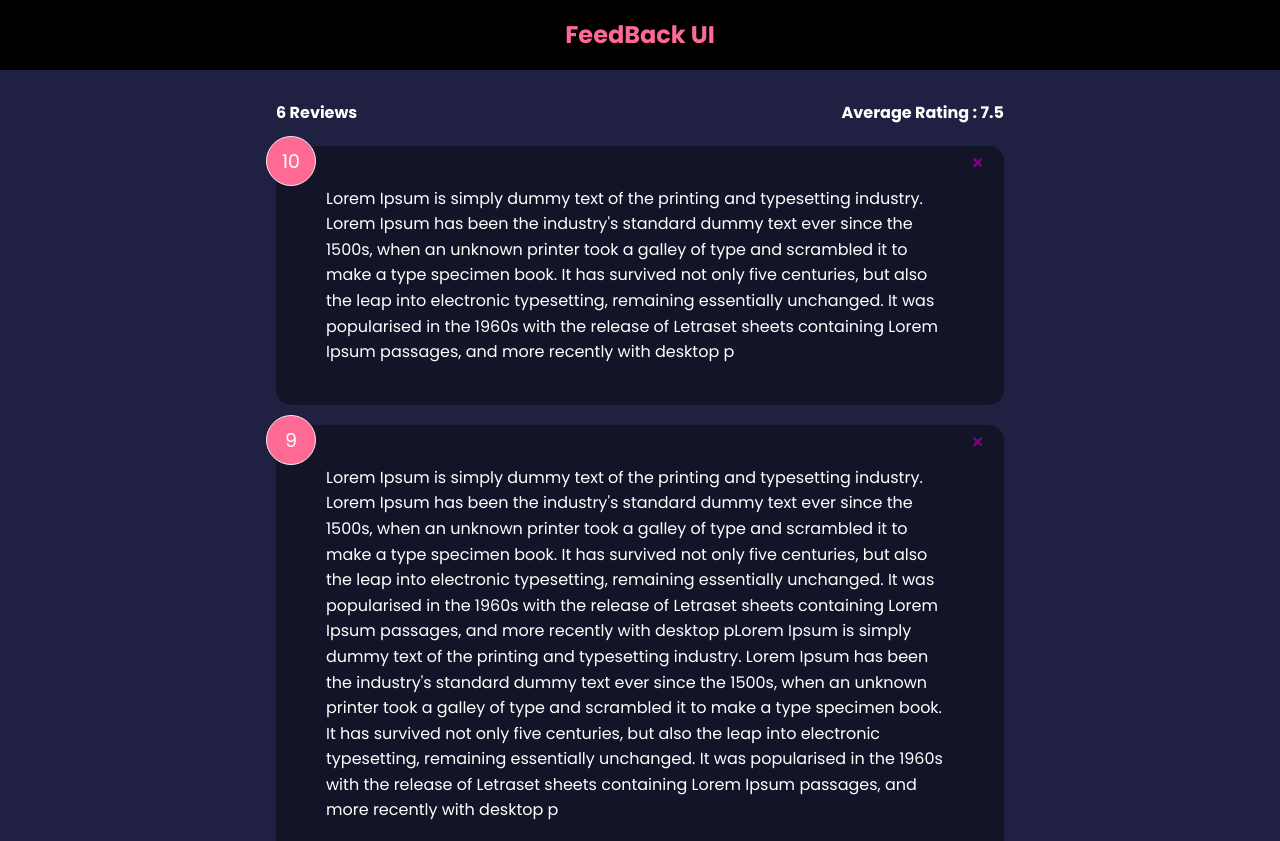
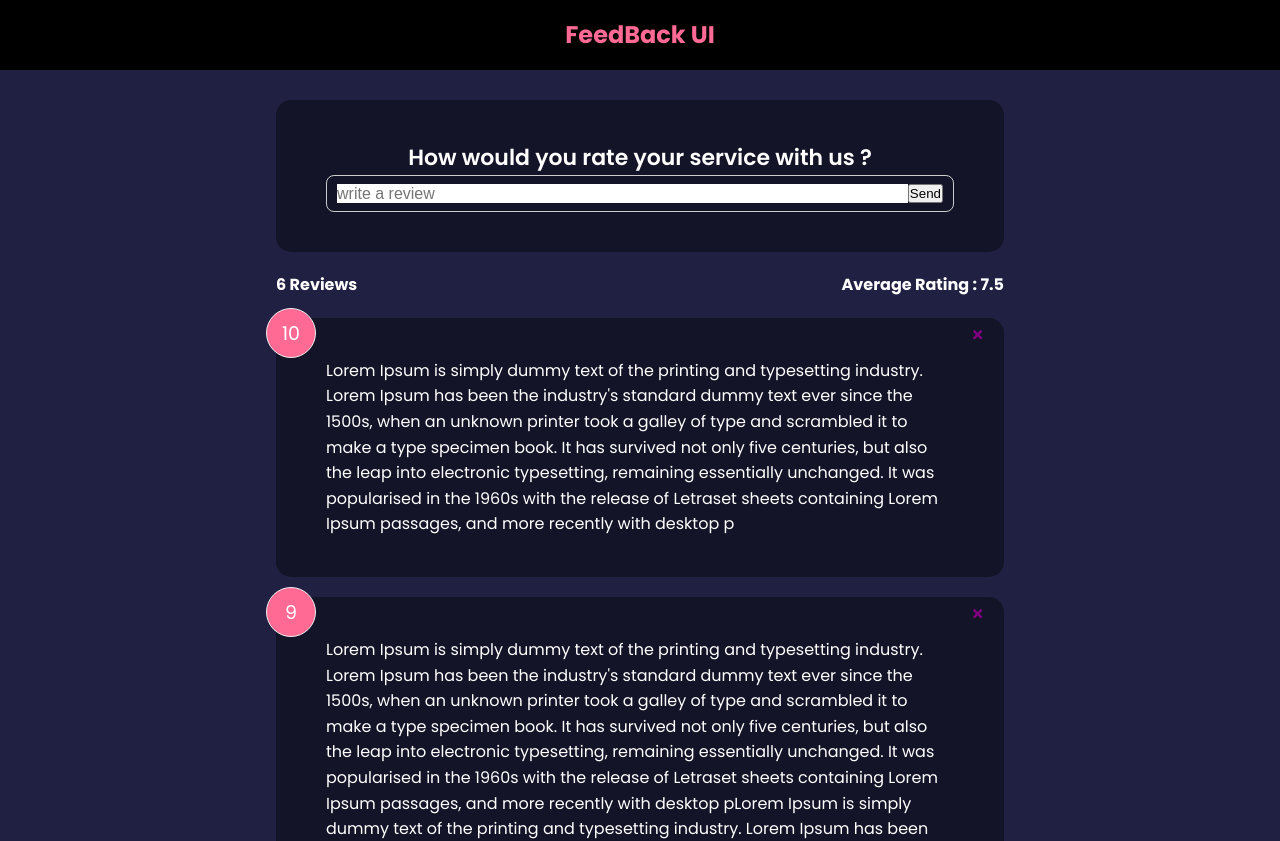
Before and after one commit to lyeslehara1996/feedback-app, a React (Create React App) app: page / in a window 1280 px wide. Shown: the top 841 px of the page. Built offline with nearby package versions, Linux system fonts and the light colour scheme.

Commit message:
add input form

```diff
--- a/src/App.js
+++ b/src/App.js
@@ -5,6 +5,7 @@
 import { useState } from "react";
 import "./index.css";
 import FeedBackStates from "./Components/FeedBackStates";
+import FeedBackForm from "./Components/FeedBackForm";
 
 function App() {
   const [feedback, setFeedback] = useState(FeedBackData);
@@ -19,6 +20,7 @@
       <Header />
 
       <div className="container">
+        <FeedBackForm />
         <FeedBackStates feedback={feedback} />
         <FeedBackList feedback={feedback} handleDelete={deleteFeedback} />
       </div>
--- /dev/null
+++ b/src/Components/FeedBackForm.jsx
@@ -0,0 +1,27 @@
+import React,{useState} from 'react';
+import Card from './shared/Card';
+const FeedBackForm = () => {
+
+    const [text,setText] = useState('')
+
+    const handleTextChange = (e) =>{
+        setText(e.target.value)
+    }
+    return (
+        <Card>
+            <form >
+                <h2>How would you rate your service with us ?</h2>
+                 <div className="input-group">
+                    <input onChange= {handleTextChange} type="text " placeholder='write a review'  value={text}/>
+                    <button type="submit">Send</button>
+                 </div>
+
+
+
+            </form>
+
+        </Card>
+    );
+};
+
+export default FeedBackForm;
```
